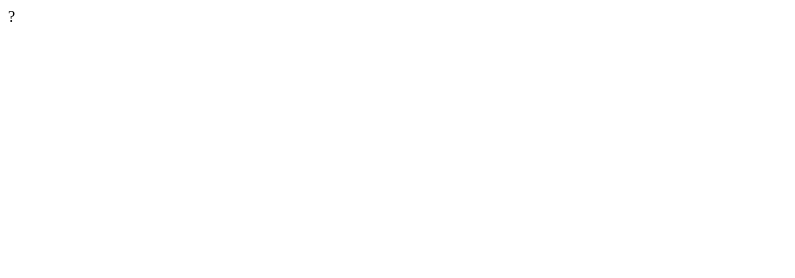
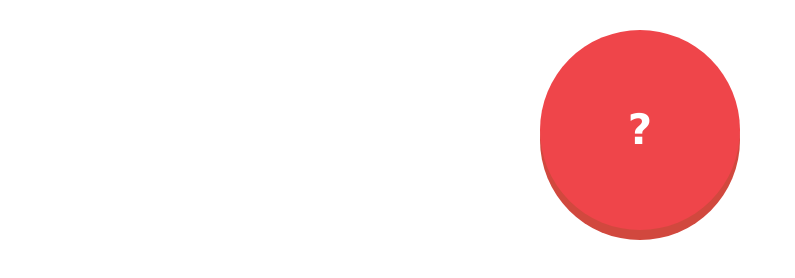
Before and after one commit to yusuke-ogata-yo/omikuji.train2, a plain HTML site: page index.html in a window 1280 px wide. Shown: the whole page, without its empty margins (0-795 px from the left). Drawn offline with Linux system fonts and the light colour scheme.

Commit message:
complete!

```diff
--- a/css/styles.css
+++ b/css/styles.css
@@ -0,0 +1,28 @@
+body {
+  font-family: Verdana, sans-serif;
+  margin: 0;
+}
+
+#btn {
+  background-color: #ef454a;
+  width: 200px;
+  height: 200px;
+  border-radius: 50%;
+  text-align: center;
+  line-height: 200px;
+  margin: 30px auto;
+  color: #fff;
+  font-size: 42px;
+  box-shadow: 0 10px 0 #d1483e;
+  user-select: none;
+  font-weight: bold;
+}
+
+#btn:active {
+  margin: 35px auto;
+  box-shadow: 0 5px 0 #d1483e;
+}
+
+#btn:hover {
+  opacity: 0.9;
+}
--- a/index.html
+++ b/index.html
@@ -3,13 +3,11 @@
   <head>
     <meta charset="UTF-8">
     <title>おみくじ</title>
-    <meta name="viewport" content="width=device-width, initial-size=1.0">
+    <meta name="viewport" content="width=device-width, initial-scale=1.0">
     <link rel="stylesheet" href="css/styles.css">
   </head>
   <body>
-    <div id="btn">
-      ?
-    </div>
-    <scripts src="js/main.js"></scripts>
+    <div id="btn">?</div>
+    <script src="js/main.js"></script>
   </body>
 </html>
--- a/js/main.js
+++ b/js/main.js
@@ -0,0 +1,11 @@
+'use strict';
+
+{
+  const btn = document.getElementById('btn');
+  const results = ['大吉', '中吉', '小吉', '凶'];
+
+  btn.addEventListener('click', () => {
+    const rand = Math.floor(Math.random() * results.length);
+    btn.textContent = results[rand];
+  });
+}
```
